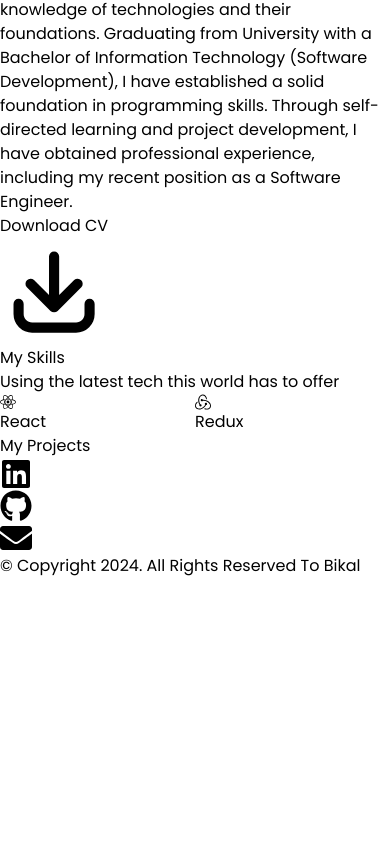
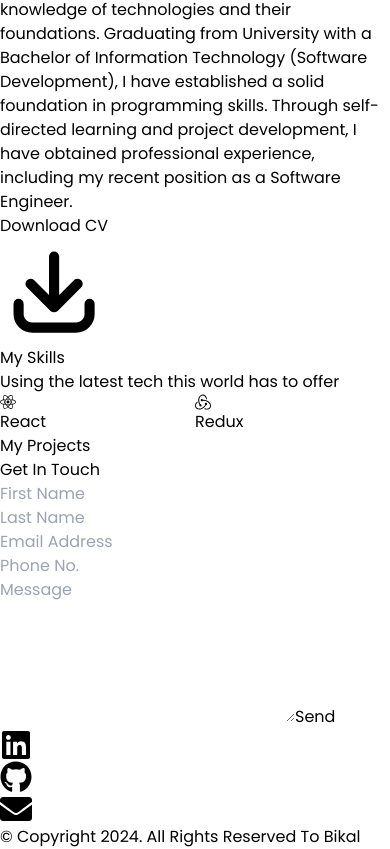
Before and after one commit to Bikal-Adhikari/portfolio-typescript, a Next.js app: page / in a window 390 px wide. Shown: the part 1549-2398 px from the top of the page. Before the commit the page ends 2127 px from the top, so only its background shows below. Built offline with nearby package versions, Linux system fonts and the light colour scheme.

Commit message:
conatct me section is added

```diff
--- /dev/null
+++ b/Components/ContactMe.tsx
@@ -0,0 +1,125 @@
+import { useState, ChangeEvent, FormEvent } from "react";
+
+import Image from "next/image";
+
+const Contact = () => {
+  const formInitialDetails = {
+    firstName: "",
+    lastName: "",
+    email: "",
+    phone: "",
+    message: "",
+  };
+
+  const [formDetails, setFormDetails] = useState(formInitialDetails);
+  const [buttonText, setButtonText] = useState("Send");
+  const [status, setStatus] = useState<{ success?: boolean; message?: string }>(
+    {}
+  );
+
+  const onFormUpdate = (category: string, value: string) => {
+    setFormDetails({
+      ...formDetails,
+      [category]: value,
+    });
+  };
+
+  const handleSubmit = (e: FormEvent) => {
+    e.preventDefault();
+    setButtonText("Sending...");
+    // Simulate sending message
+    setTimeout(() => {
+      setButtonText("Send");
+      setFormDetails(formInitialDetails);
+      setStatus({ success: true, message: "Message sent successfully" });
+    }, 2000);
+  };
+
+  return (
+    <section className="py-16 bg-[#121212] text-white" id="connect">
+      <div className="container mx-auto flex flex-col md:flex-row items-center">
+        <div className="md:w-1/2 flex justify-center md:justify-start">
+          {/* <Image
+            src="/images/profile3.jpg"
+            alt="Contact Us"
+            className="w-[80%] md:w-full transition-transform duration-700 transform hover:scale-105"
+          /> */}
+        </div>
+        <div className="md:w-1/2 mt-12 md:mt-0">
+          <h2 className="text-4xl font-bold mb-8">Get In Touch</h2>
+          <form onSubmit={handleSubmit} className="space-y-6">
+            <div className="grid grid-cols-1 md:grid-cols-2 gap-6">
+              <input
+                type="text"
+                value={formDetails.firstName}
+                placeholder="First Name"
+                onChange={(e: ChangeEvent<HTMLInputElement>) =>
+                  onFormUpdate("firstName", e.target.value)
+                }
+                className="p-4 rounded-lg bg-[#1a1f26] text-white placeholder-gray-400 focus:outline-none focus:ring-2 focus:ring-[#55e6a5]"
+                required
+              />
+              <input
+                type="text"
+                value={formDetails.lastName}
+                placeholder="Last Name"
+                onChange={(e: ChangeEvent<HTMLInputElement>) =>
+                  onFormUpdate("lastName", e.target.value)
+                }
+                className="p-4 rounded-lg bg-[#1a1f26] text-white placeholder-gray-400 focus:outline-none focus:ring-2 focus:ring-[#55e6a5]"
+                required
+              />
+              <input
+                type="email"
+                value={formDetails.email}
+                placeholder="Email Address"
+                onChange={(e: ChangeEvent<HTMLInputElement>) =>
+                  onFormUpdate("email", e.target.value)
+                }
+                className="p-4 rounded-lg bg-[#1a1f26] text-white placeholder-gray-400 focus:outline-none focus:ring-2 focus:ring-[#55e6a5]"
+                required
+              />
+              <input
+                type="tel"
+                value={formDetails.phone}
+                placeholder="Phone No."
+                onChange={(e: ChangeEvent<HTMLInputElement>) =>
+                  onFormUpdate("phone", e.target.value)
+                }
+                className="p-4 rounded-lg bg-[#1a1f26] text-white placeholder-gray-400 focus:outline-none focus:ring-2 focus:ring-[#55e6a5]"
+                required
+              />
+            </div>
+            <textarea
+              rows={6}
+              value={formDetails.message}
+              placeholder="Message"
+              onChange={(e: ChangeEvent<HTMLTextAreaElement>) =>
+                onFormUpdate("message", e.target.value)
+              }
+              className="w-full p-4 rounded-lg bg-[#1a1f26] text-white placeholder-gray-400 focus:outline-none focus:ring-2 focus:ring-[#55e6a5]"
+              required
+            ></textarea>
+            <button
+              type="submit"
+              className="w-full py-4 rounded-lg bg-[#55e6a5] text-[#02050a] font-bold hover:bg-[#47cc90] transition duration-300"
+            >
+              {buttonText}
+            </button>
+            {status.message && (
+              <div
+                className={`mt-4 text-center ${
+                  status.success ? "text-green-500" : "text-red-500"
+                }`}
+              >
+                {status.message}
+              </div>
+            )}
+          </form>
+        </div>
+      </div>
+    </section>
+  );
+};
+
+export default Contact;
--- a/pages/index.tsx
+++ b/pages/index.tsx
@@ -1,4 +1,5 @@
 import About from "@/Components/About";
+import ContactMe from "@/Components/ContactMe";
 import Footer from "@/Components/Footer";
 import Hero from "@/Components/Hero";
 import MobileNavBar from "@/Components/MobileNavBar";
@@ -29,6 +30,8 @@ const HomePage = () => {
           <Projects />
           {/* Contact Me */}
 
+          <ContactMe />
+
           <Footer />
         </div>
       </div>
```
